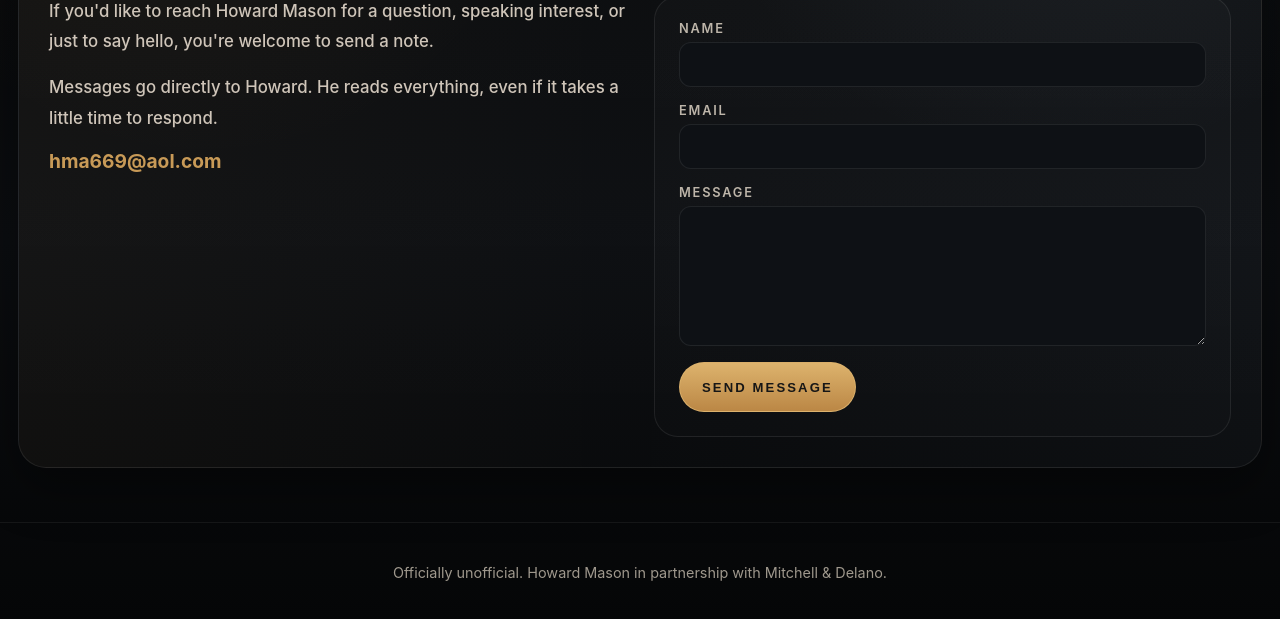
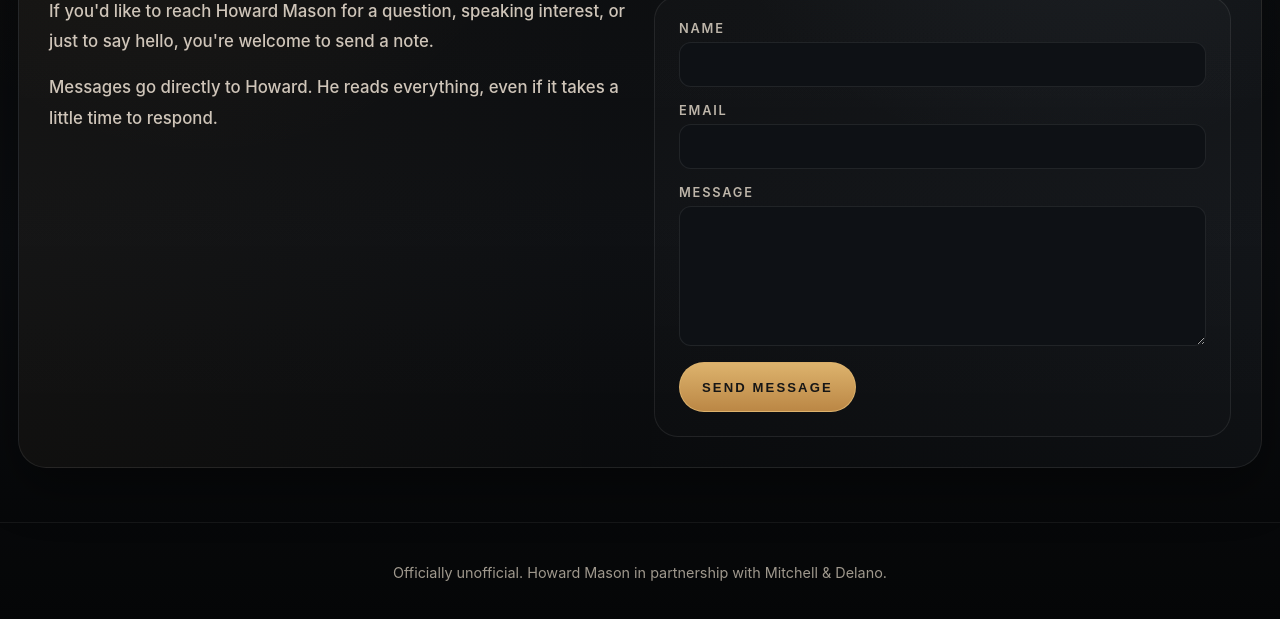
Before and after one commit to mitchellanddelano-del/howard-blog, an Eleventy site: page src/contact.njk in a window 1280 px wide. Shown: the part 249-868 px from the top of the page. Built offline with nearby package versions, Linux system fonts and the light colour scheme; Eleventy itself is replaced by a stand-in of ours; files that its build step writes are made by us from their sources.

Commit message:
Update contact.njk

```diff
--- a/src/contact.njk
+++ b/src/contact.njk
@@ -22,12 +22,7 @@ description: Get in touch with Howard Mason.
   <p>
     Messages go directly to Howard. He reads everything, even if it takes a little time to respond.
   </p>
-
-        <div class="contact-email">
-          <a href="mailto:hma669@aol.com">hma669@aol.com</a>
 </div>
-      </div>
-
       <div class="contact-form-wrap">
         <form
           name="contact"
```
Lines whose indentation alone changed are shown as unchanged.
